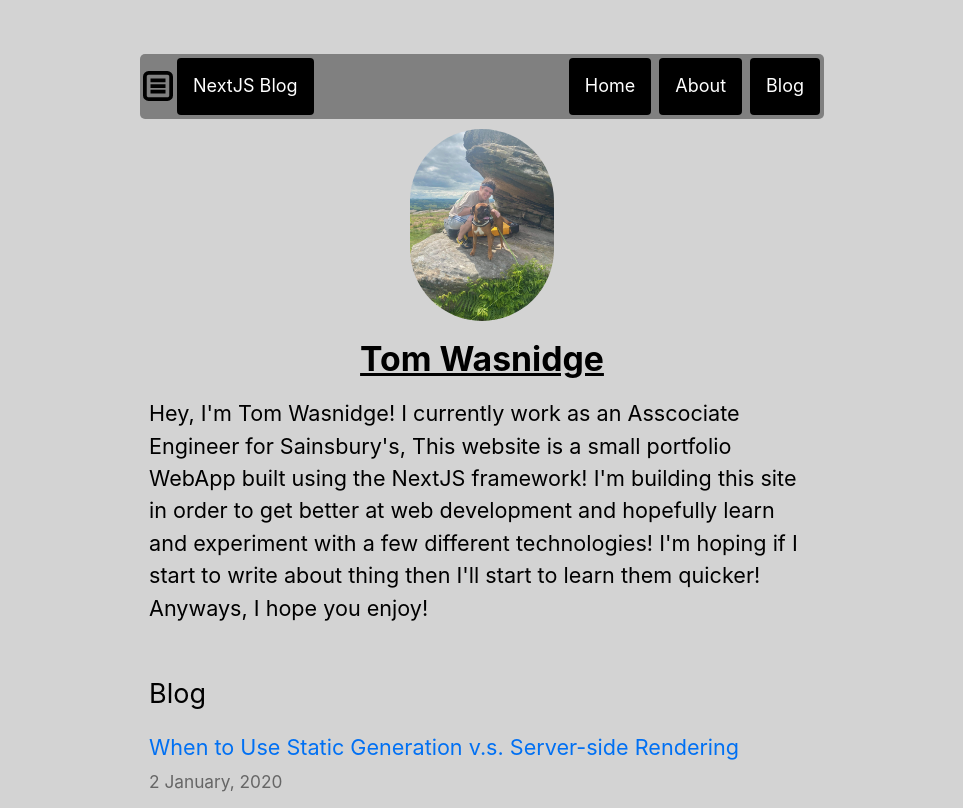
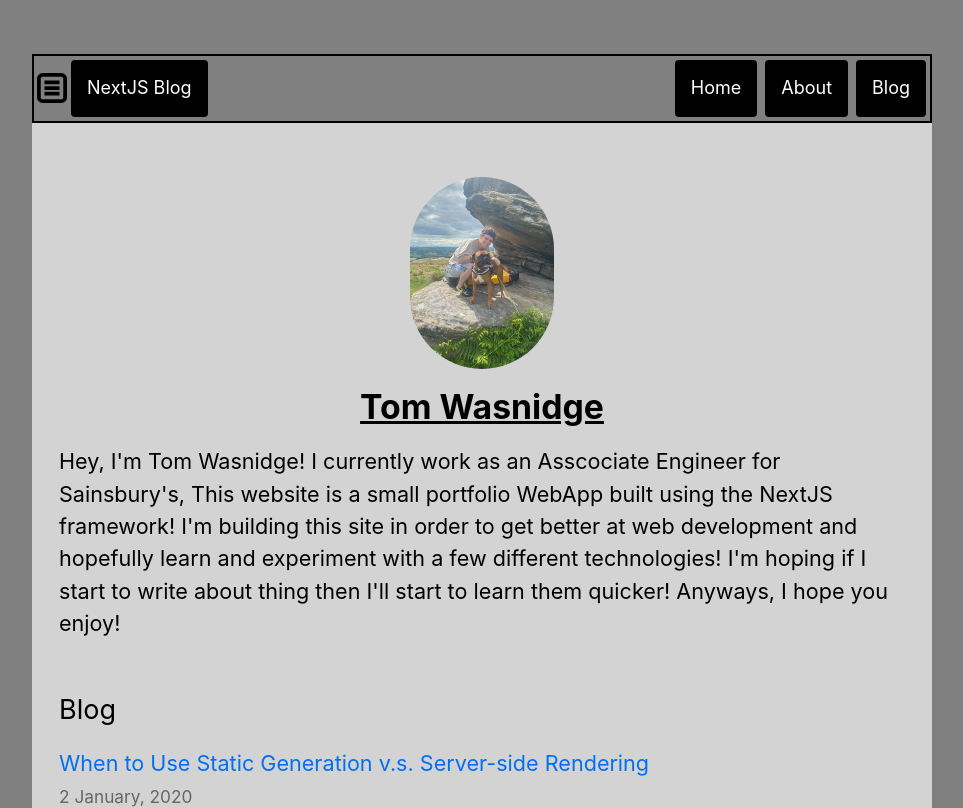
Before and after one commit to wozza0212/AnotherNextProject, a Next.js app: page / in a window 1280 px wide. Shown: the top 808 px of the page, without its empty margins (158-1121 px from the left). Built offline with nearby package versions, Linux system fonts and the light colour scheme.

Commit message:
added outer nav container with no padding to fix nav bar edges!

```diff
--- a/components/layout.js
+++ b/components/layout.js
@@ -10,6 +10,8 @@ export const siteTitle = 'Tom';
 
  const Layout = ({children, home}) => {
     return (
+      <div className={styles.outerNavContainer}>
+        <NavBar />
           <div className={styles.container}>
         <Head>
           <link rel="icon" href="/favicon.ico" />
@@ -27,7 +29,6 @@ export const siteTitle = 'Tom';
           <meta name="twitter:card" content="summary_large_image" />
         </Head>
         <header className={styles.header}>
-        <NavBar />
           {home ? (
             <>
               <Image
@@ -67,6 +68,7 @@ export const siteTitle = 'Tom';
           </div>
         )}
       </div>
+    </div>
     )
  }
 
--- a/components/layout.module.css
+++ b/components/layout.module.css
@@ -1,7 +1,16 @@
+.outerNavContainer {
+  max-width: 50rem;
+  padding: 0;
+  margin: 3rem auto 6rem;
+  background-color: lightgray;
+  border-radius: 2px;
+}
+
 .container {
-  max-width: 40rem;
+  max-width: 50rem;
   padding: 0 1rem;
   margin: 3rem auto 6rem;
+  background-color: lightgray;
 }
 
 .header {
--- a/components/navbar/navbar.module.css
+++ b/components/navbar/navbar.module.css
@@ -5,8 +5,9 @@
     width: 100%;
     color: aliceblue;
     justify-content: space-between;
-    border-radius: 5px;
     margin-bottom: 10px;
+    border: black 2px solid;
+
 
 }
 
--- a/styles/global.css
+++ b/styles/global.css
@@ -10,7 +10,7 @@ body {
     Cantarell, Fira Sans, Droid Sans, Helvetica Neue, sans-serif;
   line-height: 1.6;
   font-size: 18px;
-  background-color: lightgrey;
+  background-color: grey
 
 }
 
```
Lines whose indentation alone changed are shown as unchanged.
